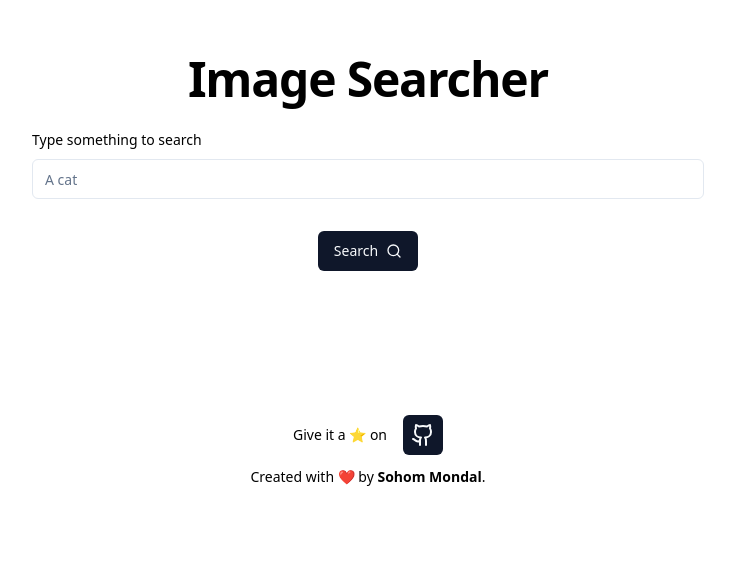
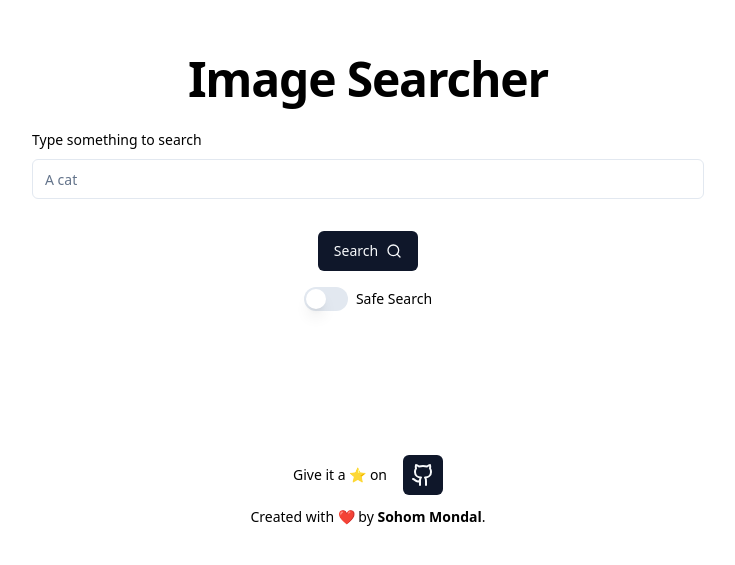
Before and after one commit to sohomofficial/image-searcher, a React (Vite) app: page / in a window 1280 px wide. Shown: the part 169-734 px from the top of the page, without its empty margins (272-1007 px from the left). Built offline with nearby package versions, Linux system fonts and the light colour scheme.

Commit message:
feat: added Safe Search option

```diff
--- a/package.json
+++ b/package.json
@@ -12,8 +12,10 @@
   "dependencies": {
     "@hookform/resolvers": "^3.3.4",
     "@radix-ui/react-dropdown-menu": "^2.0.6",
+    "@radix-ui/react-hover-card": "^1.0.7",
     "@radix-ui/react-label": "^2.0.2",
     "@radix-ui/react-slot": "^1.0.2",
+    "@radix-ui/react-switch": "^1.0.3",
     "@radix-ui/react-toast": "^1.1.5",
     "@tailwindcss/aspect-ratio": "^0.4.2",
     "@vercel/analytics": "^1.1.1",
--- a/src/App.tsx
+++ b/src/App.tsx
@@ -11,6 +11,11 @@
   FormLabel,
   FormMessage,
 } from "@/components/ui/form";
+import {
+  HoverCard,
+  HoverCardContent,
+  HoverCardTrigger,
+} from "@/components/ui/hover-card";
 
 import { Input } from "@/components/ui/input";
 import { useCallback, useEffect, useState } from "react";
@@ -24,6 +29,7 @@
 } from "lucide-react";
 import Footer from "./components/Footer";
 import { Badge } from "./components/ui/badge";
+import { Switch } from "./components/ui/switch";
 
 const formSchema = z.object({
   imageSearch: z.string().min(2).max(50),
@@ -48,6 +54,7 @@
 
 export default function App() {
   const [userInput, setUserInput] = useState("");
+  const [contentFilter, setContentFilter] = useState("low");
   const [images, setImages] = useState<Image[]>([]);
   const [page, setPage] = useState(1);
   const [totalPages, setTotalPages] = useState(0);
@@ -67,7 +74,7 @@
         const { data } = await axios.get(
           `${API_URL}?query=${userInput}&page=${page}&per_page=${IMAGES_PER_PAGE}&client_id=${
             import.meta.env.VITE_ACCESS_KEY
-          }`
+          }&content_filter=${contentFilter}`
         );
         setImages(data.results);
         setTotalPages(data.total_pages);
@@ -77,7 +84,7 @@
       console.log(error);
       setLoading(false);
     }
-  }, [page, userInput]);
+  }, [contentFilter, page, userInput]);
 
   useEffect(() => {
     fetchImages();
@@ -114,10 +121,30 @@
                 </FormItem>
               )}
             />
-            <div className="flex justify-center">
+            <div className="flex flex-col justify-center items-center gap-4">
               <Button type="submit">
                 Search <SearchIcon className="ml-2 h-4 w-4" />
               </Button>
+              <p className="flex items-center gap-x-2 text-sm font-medium">
+                <Switch
+                  onCheckedChange={(checked) =>
+                    setContentFilter(checked ? "high" : "low")
+                  }
+                />
+                <HoverCard>
+                  <HoverCardTrigger>Safe Search</HoverCardTrigger>
+                  <HoverCardContent>
+                    <div className="space-y-1">
+                      <h4 className="text-sm font-semibold">Safe Search</h4>
+                      <p className="text-sm font-normal">
+                        Turn on to further remove content that may be unsuitable
+                        for younger audiences. Note that we can&apos;t guarantee
+                        that all potentially unsuitable content is removed.
+                      </p>
+                    </div>
+                  </HoverCardContent>
+                </HoverCard>
+              </p>
             </div>
           </form>
         </Form>
--- /dev/null
+++ b/src/components/ui/hover-card.tsx
@@ -0,0 +1,27 @@
+import * as React from "react"
+import * as HoverCardPrimitive from "@radix-ui/react-hover-card"
+
+import { cn } from "@/lib/utils"
+
+const HoverCard = HoverCardPrimitive.Root
+
+const HoverCardTrigger = HoverCardPrimitive.Trigger
+
+const HoverCardContent = React.forwardRef<
+  React.ElementRef<typeof HoverCardPrimitive.Content>,
+  React.ComponentPropsWithoutRef<typeof HoverCardPrimitive.Content>
+>(({ className, align = "center", sideOffset = 4, ...props }, ref) => (
+  <HoverCardPrimitive.Content
+    ref={ref}
+    align={align}
+    sideOffset={sideOffset}
+    className={cn(
+      "z-50 w-64 rounded-md border border-slate-200 bg-white p-4 text-slate-950 shadow-md outline-none data-[state=open]:animate-in data-[state=closed]:animate-out data-[state=closed]:fade-out-0 data-[state=open]:fade-in-0 data-[state=closed]:zoom-out-95 data-[state=open]:zoom-in-95 data-[side=bottom]:slide-in-from-top-2 data-[side=left]:slide-in-from-right-2 data-[side=right]:slide-in-from-left-2 data-[side=top]:slide-in-from-bottom-2 dark:border-slate-800 dark:bg-slate-950 dark:text-slate-50",
+      className
+    )}
+    {...props}
+  />
+))
+HoverCardContent.displayName = HoverCardPrimitive.Content.displayName
+
+export { HoverCard, HoverCardTrigger, HoverCardContent }
--- /dev/null
+++ b/src/components/ui/switch.tsx
@@ -0,0 +1,27 @@
+import * as React from "react"
+import * as SwitchPrimitives from "@radix-ui/react-switch"
+
+import { cn } from "@/lib/utils"
+
+const Switch = React.forwardRef<
+  React.ElementRef<typeof SwitchPrimitives.Root>,
+  React.ComponentPropsWithoutRef<typeof SwitchPrimitives.Root>
+>(({ className, ...props }, ref) => (
+  <SwitchPrimitives.Root
+    className={cn(
+      "peer inline-flex h-6 w-11 shrink-0 cursor-pointer items-center rounded-full border-2 border-transparent transition-colors focus-visible:outline-none focus-visible:ring-2 focus-visible:ring-slate-950 focus-visible:ring-offset-2 focus-visible:ring-offset-white disabled:cursor-not-allowed disabled:opacity-50 data-[state=checked]:bg-slate-900 data-[state=unchecked]:bg-slate-200 dark:focus-visible:ring-slate-300 dark:focus-visible:ring-offset-slate-950 dark:data-[state=checked]:bg-slate-50 dark:data-[state=unchecked]:bg-slate-800",
+      className
+    )}
+    {...props}
+    ref={ref}
+  >
+    <SwitchPrimitives.Thumb
+      className={cn(
+        "pointer-events-none block h-5 w-5 rounded-full bg-white shadow-lg ring-0 transition-transform data-[state=checked]:translate-x-5 data-[state=unchecked]:translate-x-0 dark:bg-slate-950"
+      )}
+    />
+  </SwitchPrimitives.Root>
+))
+Switch.displayName = SwitchPrimitives.Root.displayName
+
+export { Switch }
```
Also changed, not shown: 1 other file (tests, documents, lock files or other folders).
